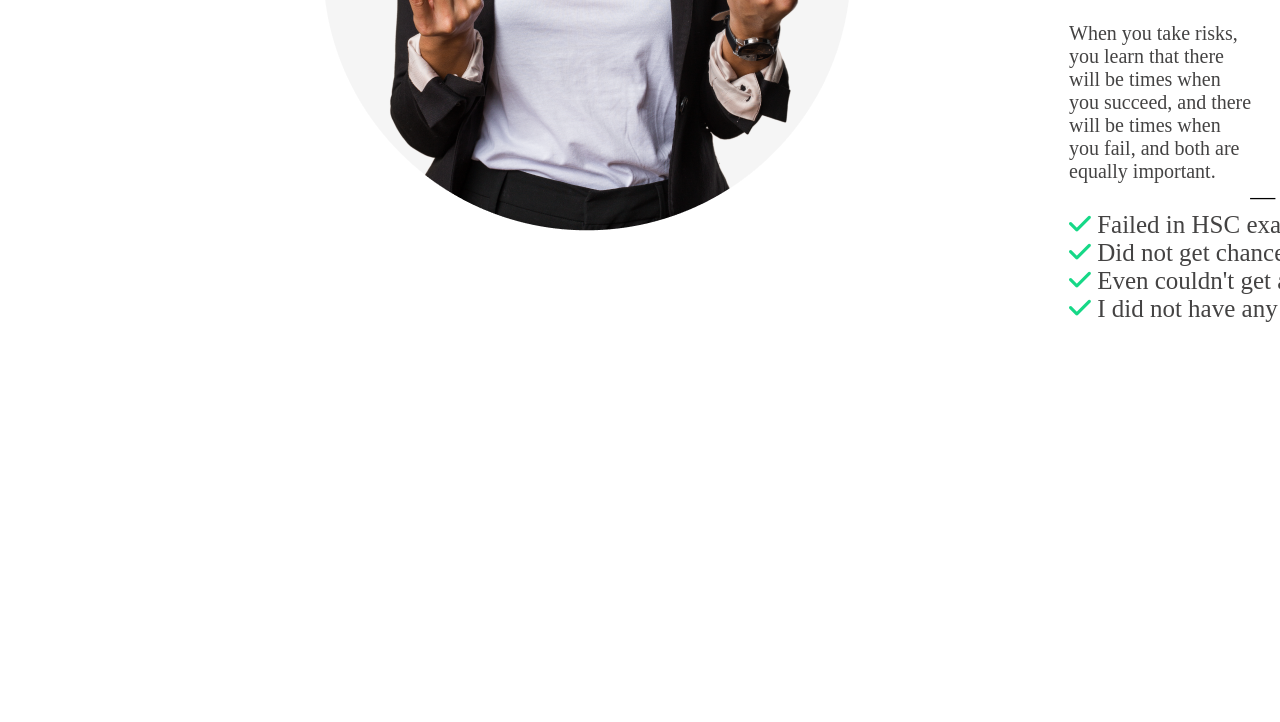
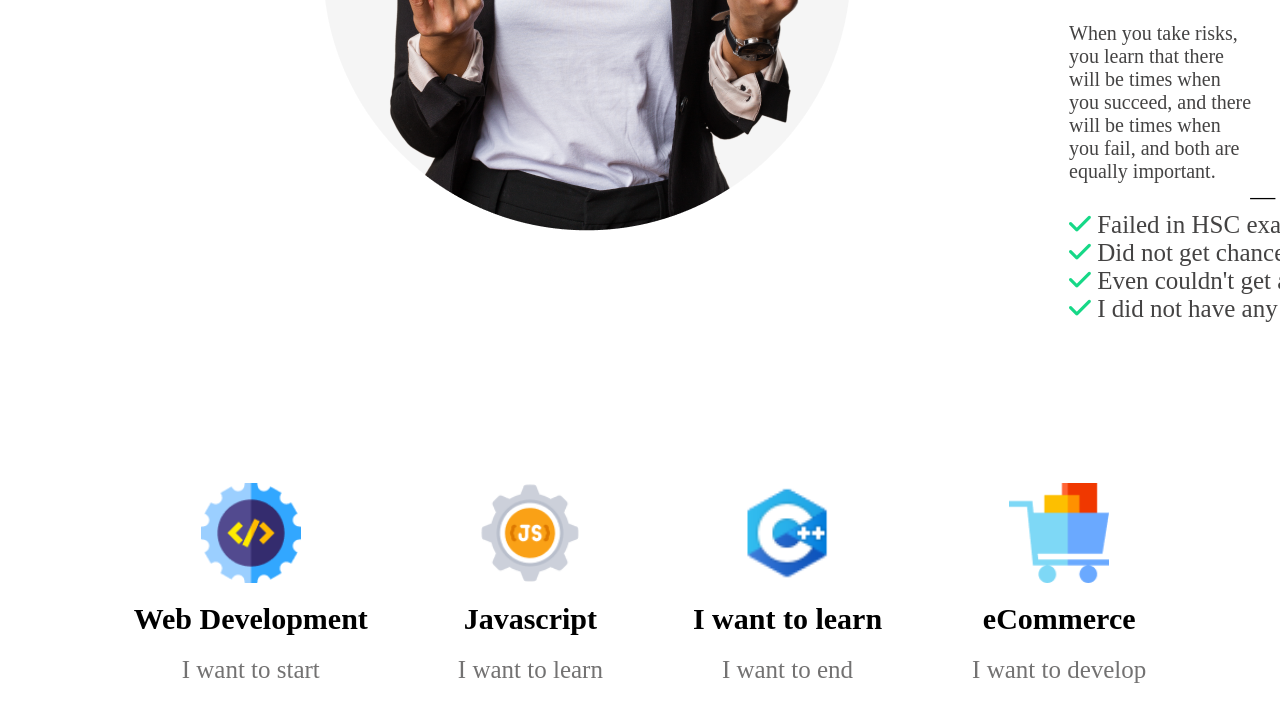
Before and after one commit to MrHossain-97/assignment-1, a plain HTML site: page index.html in a window 1280 px wide. Shown: the part 1643-2365 px from the top of the page. Before the commit the page ends 2116 px from the top, so only its background shows below. Drawn offline with Linux system fonts and the light colour scheme.

Commit message:
learning plan section added

```diff
--- a/index.html
+++ b/index.html
@@ -34,6 +34,7 @@
 
 <!-- ------------------------------------------main section start---------------------------------------------------------- -->
 <main>
+    <!-- -----------failure description------------- -->
     <section class="failure-description">
         <div class="img">
             <img src="assets/person.png" alt="">
@@ -50,6 +51,33 @@
 
     </section>
 
+    <!-- ---------------learning plans---------------- -->
+    <section>
+        <div class="learning-plans">
+            <div class="skill">
+               <div> <img src="assets/web.png" alt="" class="skill-icon"></div>
+                <h5 class="skill-title">Web Development</h5>
+                <p class="skill-comment">I want to start</p>
+            </div>
+            <div class="skill">
+                <div><img src="assets/js.png" alt="" class="skill-icon"></div>
+                <h5 class="skill-title">Javascript</h5>
+                <p class="skill-comment">I want to learn</p>
+            </div>
+            <div class="skill">
+                <div><img src="assets/cpp.png" alt="" class="skill-icon"></div>
+                <h5 class="skill-title">I want to learn</h5>
+                <p class="skill-comment">I want to end</p>
+            </div>
+            <div class="skill">
+                <div><img src="assets/ecom.png" alt="" class="skill-icon"></div>
+                <h5 class="skill-title">eCommerce</h5>
+                <p class="skill-comment">I want to develop</p>
+            </div>
+        </div>
+
+    </section>
+
 </main>
 
 <!-- -----------------------------------------footer section start--------------------------------------------------------- -->
--- a/styles/style.css
+++ b/styles/style.css
@@ -73,6 +73,8 @@ nav{
 }
 
 /* -------------------------------------main section--------------------------------------------- */
+
+/* -----------------failure description---------------- */
 .failure-description{
     display: flex;
     margin-top: 150px;
@@ -105,3 +107,27 @@ i{
     color: #16D887;
     font-size: 25px;
 }
+/* -----------------------------learning plan section-------------------------- */
+.learning-plans{
+    display: flex;
+    justify-content: center;
+    margin-bottom: 150px;
+}
+.skill-icon{
+    width: 100px;
+    height: 100px;
+    margin-bottom: 15px;
+}
+.skill{
+    margin: 10px 45px;
+    text-align: center;
+}
+.skill-title{
+    font-size: 30px;
+    font-weight: 700px;
+    margin-bottom: 20px;
+}
+.skill-comment{
+    color: #737272;
+    font-size: 25px;
+}
```
Also changed, not shown: assets/cpp.png (added).
